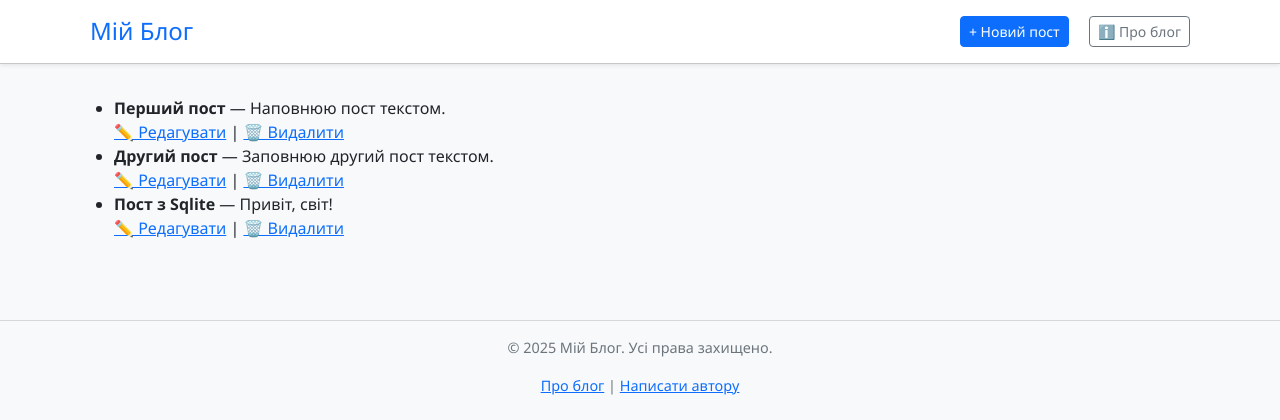
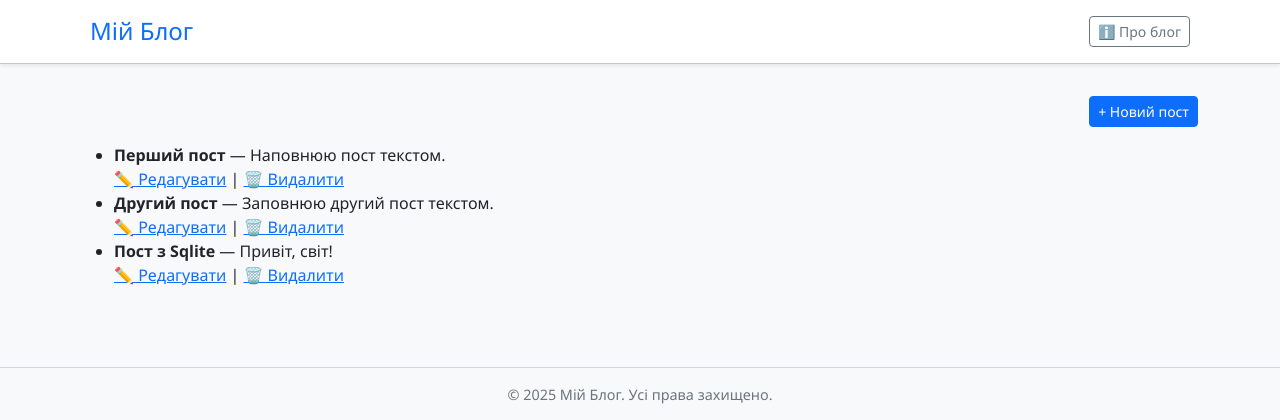
Before and after one commit to zeyalex/flask_blog, a Flask app: page / in a window 1280 px wide. Shown: the top 420 px of the page. Run offline with Flask 3, Linux system fonts and the light colour scheme; data comes from the database, SQL or seed files in the repository.

Commit message:
Переніс кнонку в тіло сайту.

```diff
--- a/templates/base.html
+++ b/templates/base.html
@@ -39,7 +39,7 @@
           <a href="{{ url_for('home') }}">Мій Блог</a>
         </h1>
         <div>
-          <a class="btn btn-primary btn-sm" href="{{ url_for('create') }}">+ Новий пост</a>
+
           <a class="btn btn-outline-secondary btn-sm ms-2" href="{{ url_for('about') }}">ℹ️ Про блог</a>
         </div>
       </nav>
--- a/templates/home.html
+++ b/templates/home.html
@@ -3,6 +3,10 @@
 {% block title %}Головна — Мій Блог{% endblock %}
 
 {% block content %}
+    <div style="text-align: right; margin-bottom: 1rem;">
+        <a class="btn btn-primary btn-sm" href="{{ url_for('create') }}">+ Новий пост</a>
+    </div>
+
     <ul>
         {% for post in posts %}
         <li>
```
